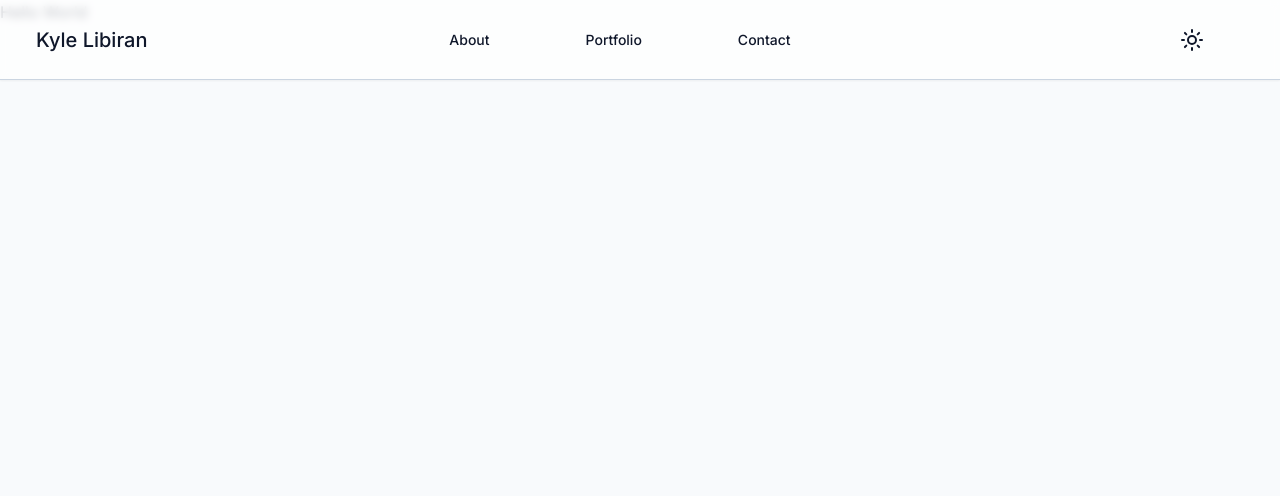
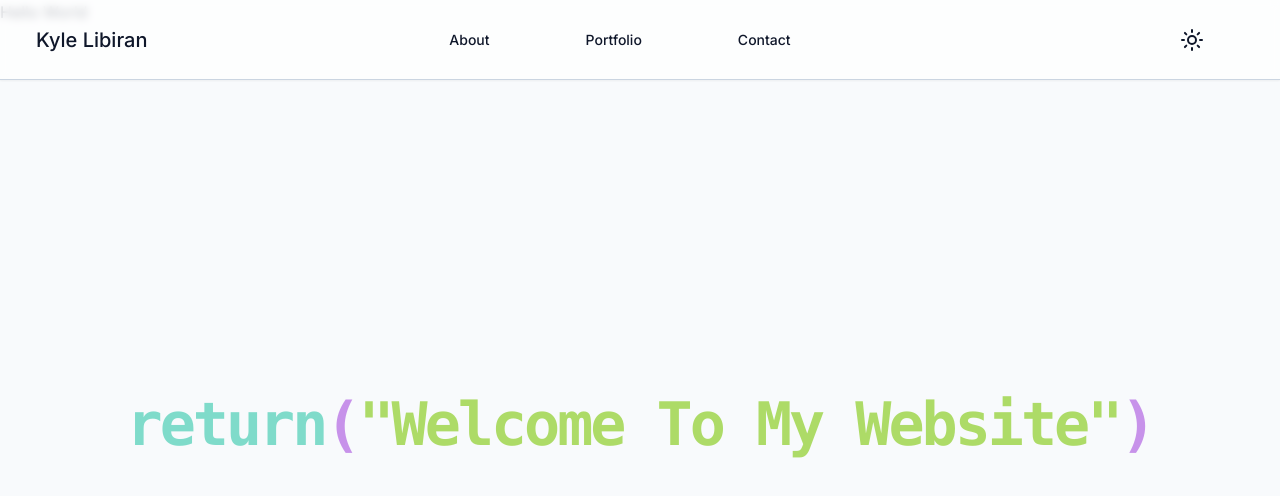
Before and after one commit to kdlibiran/portfolio, a Next.js app: page / in a window 1280 px wide. Shown: the top 496 px of the page. Built offline with nearby package versions, Linux system fonts and the light colour scheme; what tw-elements would draw is missing.

Commit message:
Added 'Main and About me'

```diff
--- a/package.json
+++ b/package.json
@@ -20,8 +20,11 @@
     "lucide-react": "^0.129.0",
     "next": "13.2.4",
     "next-themes": "^0.2.1",
+    "prism": "^1.0.0",
+    "prism-react-renderer": "^1.3.5",
     "react": "18.2.0",
     "react-dom": "18.2.0",
+    "react-intersection-observer": "^9.4.3",
     "tailwind-merge": "^1.11.0",
     "tw-elements": "^1.0.0-beta1",
     "typescript": "5.0.2"
--- a/src/app/layout.tsx
+++ b/src/app/layout.tsx
@@ -17,6 +17,7 @@ export default function RootLayout({
         <Providers>
             { /* @ts-expect-error: Server Component */}
             <Navbar />
+            {children}
         </Providers>
       </body>
     </html>
--- a/src/app/page.tsx
+++ b/src/app/page.tsx
@@ -1,10 +1,25 @@
 import type { Metadata } from 'next'
+import Code from '@/components/Code'
+import LargeHeading from '@/components/ui/LargeHeading'
+import { about_me } from '@/helpers/strings'
 
 
 export const metadata: Metadata = {
-  title: 'Kyle Libiran | Software Engineer',
+  title: 'Kyle Libiran',
   description: 'Portfolio',
 }
 
-export default function Home() {
+export default function Main() {
+  return (
+    <div className="snap-y snap-mandatory h-screen overflow-scroll">
+      <div className='flex shrink-0 flex-col justify-center items-center m-h-screen h-screen snap-start'>
+        <LargeHeading>
+          <Code animated show={true} language={'javascript'} code={'return("Welcome To My Website")'}/>
+        </LargeHeading>
+      </div>
+      <div className='flex shrink-0 flex-col justify-center items-center m-h-screen h-screen snap-start'>
+          <Code animated show={true} language={'python'} code={about_me}/>
+      </div>
+    </div>
+  )
 }
--- /dev/null
+++ b/src/components/Code.tsx
@@ -0,0 +1,86 @@
+'use client'
+
+import { useTheme } from 'next-themes'
+import Highlight, { defaultProps, type Language } from 'prism-react-renderer'
+import darkTheme from 'prism-react-renderer/themes/nightOwl'
+import lightTheme from 'prism-react-renderer/themes/nightOwlLight'
+import { FC, useEffect, useRef, useState } from 'react'
+import { useInView } from 'react-intersection-observer'
+
+interface CodeProps {
+  code: string
+  show: boolean
+  language: Language
+  animationDelay?: number
+  animated?: boolean
+}
+
+const Code: FC<CodeProps> = ({
+  code,
+  show,
+  animated,
+  animationDelay,
+  language,
+}) => {
+  const { theme: applicationTheme } = useTheme()
+  const [text, setText] = useState<string>(animated ? '' : code)
+  const {ref,inView} = useInView({
+    threshold: 0.5,
+    triggerOnce: true,
+   })
+
+  useEffect(() => {
+    if (show && animated && inView) {
+      let i = 0
+      setTimeout(() => {
+        const intervalId = setInterval(() => {
+          setText(code.slice(0, i))
+          i++
+          if (i > code.length) {
+            clearInterval(intervalId)
+          }
+        }, 15)
+
+        return () => clearInterval(intervalId)
+      }, animationDelay || 150)
+    }
+  }, [code, show, animated, animationDelay, inView])
+
+  // number of lines
+  const lines = text.split(/\r\n|\r|\n/).length
+  const theme = applicationTheme === 'light' ? lightTheme : darkTheme
+
+  return (
+    <div ref ={ref}>
+      <Highlight {...defaultProps} code={text} language={language} theme={theme} >
+        {({ className, tokens, getLineProps, getTokenProps }) => (
+          <pre
+            className={
+              className +
+              'transition-all w-fit bg-transparent duration-100 py-0 no-scrollbar h-fit'
+            }
+            style={{
+              opacity: show ? 1 : 0,
+            }}>
+            {tokens.map((line, i) => {
+              // eslint-disable-next-line no-unused-vars
+              const { key, ...rest } = getLineProps({ line, key: i })
+              return (
+                <div key={`line-${i}`} style={{position: 'relative' }} {...rest} className='text-slate-900 dark:text-slate-50'>
+
+                  {line.map((token, index) => {
+                    // eslint-disable-next-line no-unused-vars
+                    const { key, ...props } = getTokenProps({ token, i })
+                    return <span key={index} {...props} />
+                  })}
+                </div>
+              )
+            })}
+          </pre>
+        )}
+      </Highlight>
+    </div>
+  )
+}
+
+export default Code
--- /dev/null
+++ b/src/components/ui/LargeHeading.tsx
@@ -0,0 +1,40 @@
+import { FC, forwardRef, HTMLAttributes } from "react";
+import { cva, VariantProps } from 'class-variance-authority';
+import { cn } from "@/lib/utils";
+
+const headingVariants = cva(
+    "text-black dark:text-white text-center lg:text-left font-extrabold leading-tigh tracking-tighter",
+    {
+        variants: {
+            size:{
+                default: "text-4xl, sm:text-5xl, lg:text-6xl",
+                lg: 'text-5xl, sm:text-6xl, lg:text-7xl',
+                sm: 'text-2x, sm:text-3xl, lg:text-4xl'
+            }
+        },
+        defaultVariants: {
+            size: 'default'
+        }
+    }
+)
+
+interface LargeHeadingProps
+    extends HTMLAttributes<HTMLHeadingElement>,
+        VariantProps<typeof headingVariants>{}
+
+const LargeHeading = forwardRef<HTMLHeadingElement, LargeHeadingProps>(({
+    className, size, children, ...props}, ref) => {
+        return (
+            <h1
+                ref={ref}
+                {...props}
+                className={cn(headingVariants({ size, className }))}>
+                {children}
+            </h1>
+        )
+    }
+)
+
+LargeHeading.displayName = 'Heading'
+
+export default LargeHeading
--- /dev/null
+++ b/src/components/ui/Paragraph.tsx
@@ -0,0 +1,34 @@
+import { FC, forwardRef, HTMLAttributes } from "react";
+import { cva, VariantProps } from 'class-variance-authority';
+import { cn } from "@/lib/utils";
+
+const paragraphVariants = cva(
+    "max-w-prose text-slate-700 dark:text-slate-300 mb-2 text-center",
+    {
+        variants: {
+            size:{
+                default: "text-base, sm:text-lg",
+                sm: 'text-sm, sm:text-base'
+            }
+        },
+        defaultVariants: {
+            size: 'default'
+        }
+    }
+)
+
+interface ParagraphProps
+    extends HTMLAttributes<HTMLParagraphElement>,
+        VariantProps<typeof paragraphVariants>{}
+
+const Paragraph = forwardRef<HTMLParagraphElement, ParagraphProps>(({
+    className, size, children, ...props
+}, ref) => {
+    return <p ref={ref} {...props}
+    className={cn(paragraphVariants({ size, className }))}>
+    {children}</p>
+})
+
+Paragraph.displayName = 'Paragraph'
+
+export default Paragraph
--- /dev/null
+++ b/src/helpers/strings.js
@@ -0,0 +1,14 @@
+export const about_me = `
+
+import Details
+
+About_Me = ["Name": "Kyle David Libiran",
+            "Age": "22",
+            "Location": "Quezon City, Philippines",
+            "Education": "2nd Year BS Computer Science",
+            "School": "University of the Philippines Diliman",
+            "Hobbies": "Programming, Gaming, Watching Movies and TV Shows, and Listening to Music",
+            "Favorite Programming Language": "Python",
+
+print(About_Me)
+`
```
Also changed, not shown: 1 other file (tests, documents, lock files or other folders).
